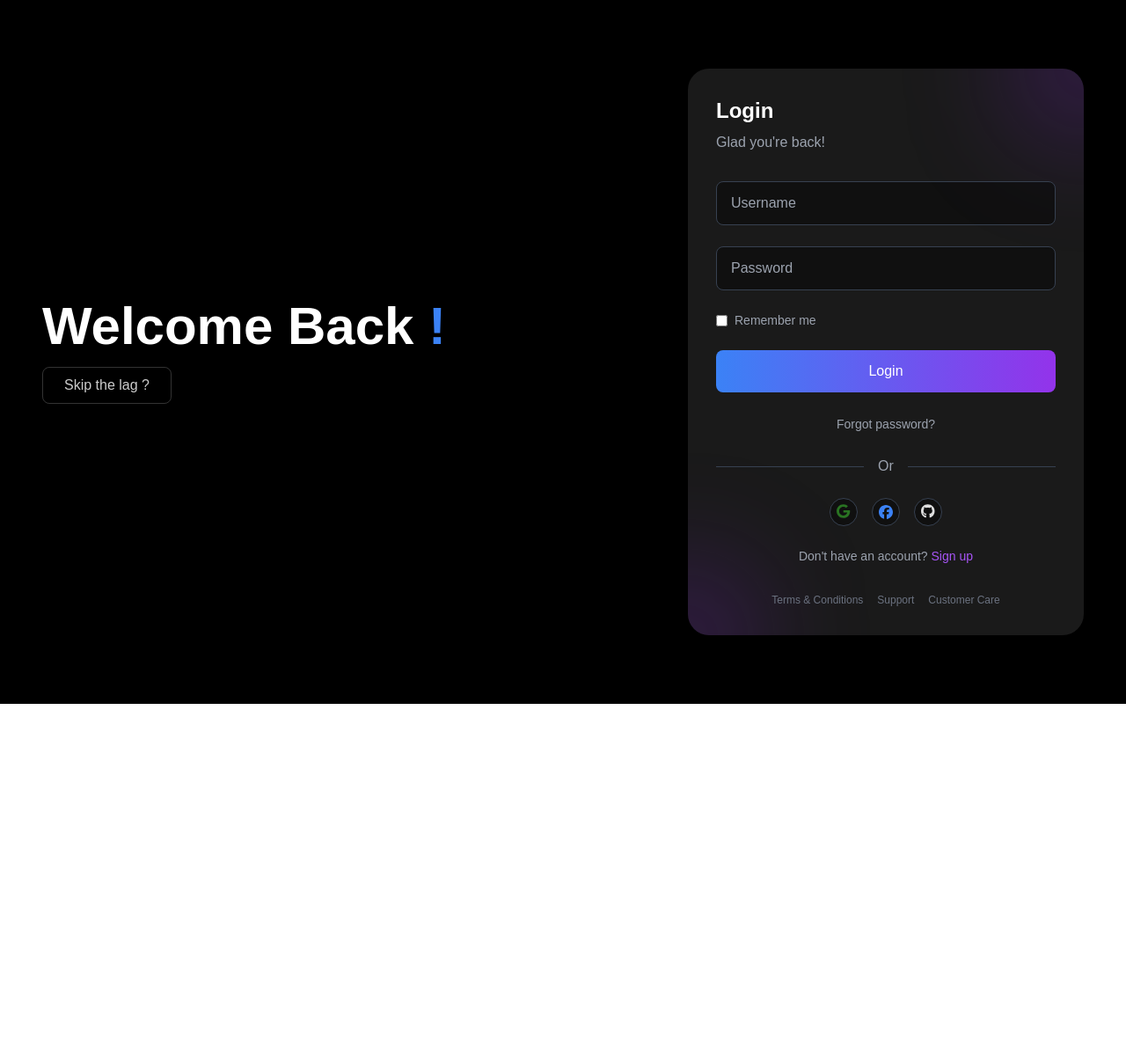
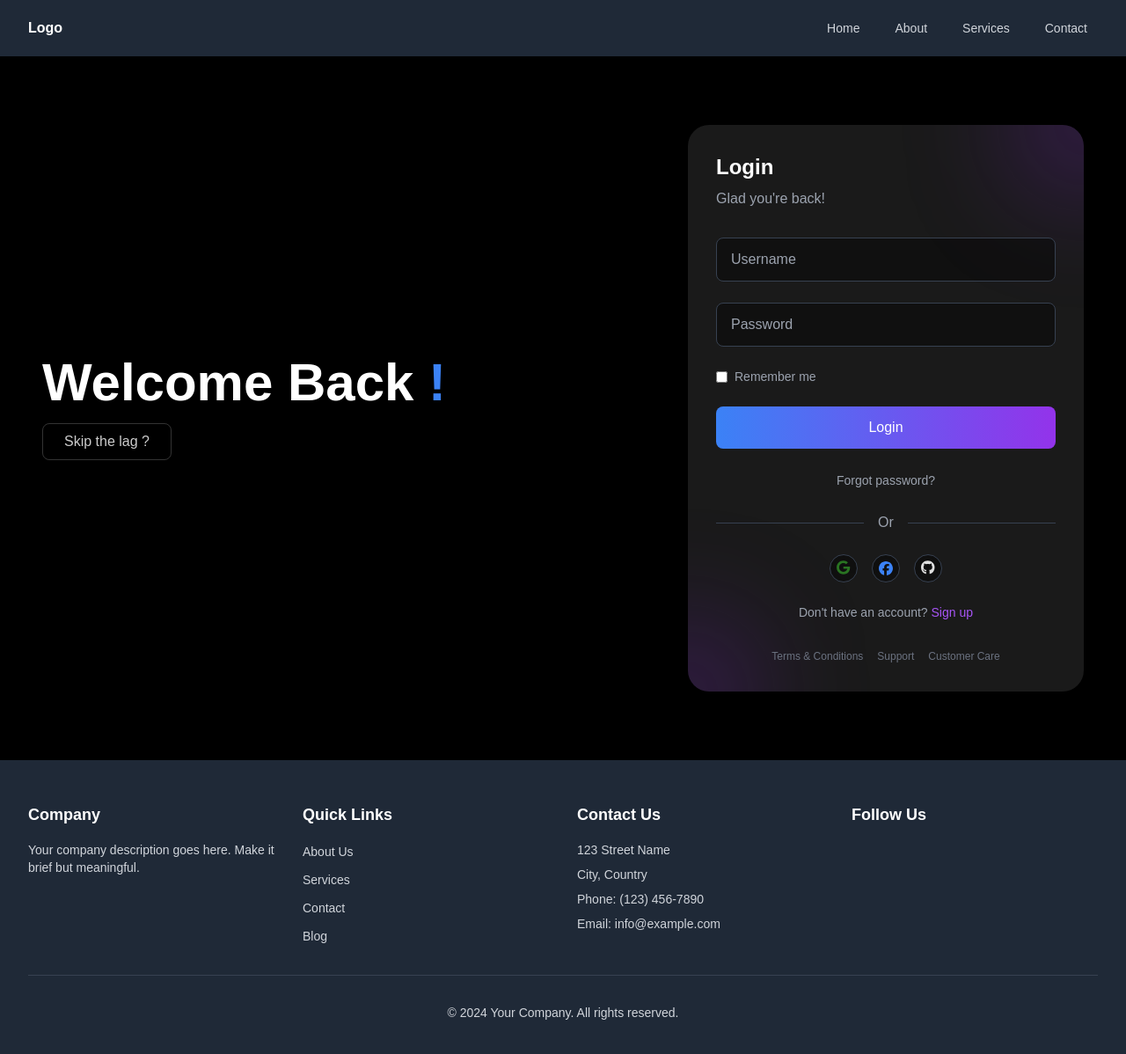
Before and after one commit to ibrahem-ghaybour/ModuFrame, a Nuxt app: page /login in a window 1280 px wide. Shown: the top 1198 px of the page at 88% size. Before the commit the page ends 800 px from the top, so only its background shows below. Built offline with nearby package versions, Linux system fonts and the light colour scheme; no server answers.

Commit message:
Fix errors and import token from email
Fix errors and import token from email

```diff
--- a/app.vue
+++ b/app.vue
@@ -1,41 +1,9 @@
-<script setup>
-// import { ref } from "vue";
-// import { useRouter } from "vue-router";
-
-// const router = useRouter();
-// const credentials = ref({ email: "", password: "" });
-// const token = ref(null);
-// const errorMessage = ref(null);
-
-// const login = async () => {
-//   try {
-//     const { data } = await useFetch("https://reqres.in/api/login", {
-//       method: "POST",
-//       body: credentials.value,
-//     });
-
-//     if (data.value?.token) {
-//       token.value = data.value.token;
-//       localStorage.setItem("authToken", token.value); // Store token
-//       router.push("/home"); // Redirect to protected page
-//     }
-//   } catch (error) {
-//     errorMessage.value = "Invalid login credentials";
-//   }
-// };
-</script>
+<script setup></script>
 
 <template>
   <div>
-    <!-- <h2>Login</h2>
-    <input v-model="credentials.email" type="email" placeholder="Email" />
-    <input
-      v-model="credentials.password"
-      type="password"
-      placeholder="Password"
-    />
-    <button @click="login">Login</button>
-    <p v-if="errorMessage">{{ errorMessage }}</p> -->
-    <NuxtPage />
+    <NuxtLayout>
+      <NuxtPage />
+    </NuxtLayout>
   </div>
 </template>
--- a/components/Auth/LoginForm.vue
+++ b/components/Auth/LoginForm.vue
@@ -3,6 +3,11 @@
     class="min-h-screen w-full flex max-lg:flex-col max-lg:gap-y-10 items-center justify-between bg-black p-12"
   >
     <!-- Left side with Welcome message -->
+    <GlopalPopup v-model:show="showPopup">
+      <p class="text-black text-xl capitalize">
+        {{ errorMessages }}
+      </p>
+    </GlopalPopup>
     <div class="lg:flex-1">
       <h1 class="text-6xl font-bold text-white mb-4">
         Welcome Back <span class="text-blue-500">!</span>
@@ -152,20 +157,22 @@ import { storeToRefs } from "pinia";
 const email = ref("");
 const password = ref("");
 const authStore = useAuthStore();
-const { loading, dataUser } = storeToRefs(authStore);
+const { loading, dataUser, errorMessages } = storeToRefs(authStore);
+const showPopup = ref(false);
 const handleSubmit = async () => {
   authStore.login({
     email: email.value,
     password: password.value,
-    // grant_type: "password",
   });
-  // console.log(dataUser.value);
 };
-const user = computed(() => dataUser.value);
-// watch(dataUser, (newVal) => {
-//   console.log("Updated dataUser:", newVal);
-// });
-// watch(loading, (newVal) => {
-//   console.log("Updated dataUser:", newVal);
-// });
+watch(errorMessages, (newVal) => {
+  if (newVal) {
+    showPopup.value = true;
+  }
+});
+watch(showPopup, (newVal) => {
+  if (!newVal) {
+    errorMessages.value = null;
+  }
+});
 </script>
--- a/components/Auth/SignupForm.vue
+++ b/components/Auth/SignupForm.vue
@@ -193,4 +193,9 @@ watch(errorMessages, (newVal) => {
     showPopup.value = true;
   }
 });
+watch(showPopup, (newVal) => {
+  if (!newVal) {
+    errorMessages.value = null;
+  }
+});
 </script>
--- /dev/null
+++ b/layouts/default.vue
@@ -0,0 +1,100 @@
+<template>
+  <div>
+    <nav class="bg-gray-800 fixed top-0 left-0 w-full">
+      <div class="max-w-7xl mx-auto px-4 sm:px-6 lg:px-8">
+        <div class="flex items-center justify-between h-16">
+          <!-- Logo/Brand -->
+          <div class="flex-shrink-0">
+            <h1 class="text-white font-bold">Logo</h1>
+          </div>
+
+          <!-- Navigation Links -->
+          <div class="hidden md:block">
+            <div class="ml-10 flex items-center space-x-4">
+              <a
+                href="#"
+                class="text-gray-300 hover:text-white px-3 py-2 rounded-md text-sm font-medium"
+                >Home</a
+              >
+              <a
+                href="#"
+                class="text-gray-300 hover:text-white px-3 py-2 rounded-md text-sm font-medium"
+                >About</a
+              >
+              <a
+                href="#"
+                class="text-gray-300 hover:text-white px-3 py-2 rounded-md text-sm font-medium"
+                >Services</a
+              >
+              <a
+                href="#"
+                class="text-gray-300 hover:text-white px-3 py-2 rounded-md text-sm font-medium"
+                >Contact</a
+              >
+            </div>
+          </div>
+        </div>
+      </div>
+    </nav>
+
+    <div class="pt-16">
+      <slot />
+    </div>
+    <footer class="bg-gray-800 text-gray-300">
+      <div class="max-w-7xl mx-auto px-4 sm:px-6 lg:px-8 py-12">
+        <div class="grid grid-cols-1 md:grid-cols-4 gap-8">
+          <!-- Company Info -->
+          <div>
+            <h3 class="text-white text-lg font-bold mb-4">Company</h3>
+            <p class="text-sm">
+              Your company description goes here. Make it brief but meaningful.
+            </p>
+          </div>
+
+          <!-- Quick Links -->
+          <div>
+            <h3 class="text-white text-lg font-bold mb-4">Quick Links</h3>
+            <ul class="space-y-2">
+              <li><a href="#" class="text-sm hover:text-white">About Us</a></li>
+              <li><a href="#" class="text-sm hover:text-white">Services</a></li>
+              <li><a href="#" class="text-sm hover:text-white">Contact</a></li>
+              <li><a href="#" class="text-sm hover:text-white">Blog</a></li>
+            </ul>
+          </div>
+
+          <!-- Contact Info -->
+          <div>
+            <h3 class="text-white text-lg font-bold mb-4">Contact Us</h3>
+            <ul class="space-y-2 text-sm">
+              <li>123 Street Name</li>
+              <li>City, Country</li>
+              <li>Phone: (123) 456-7890</li>
+              <li>Email: info@example.com</li>
+            </ul>
+          </div>
+
+          <!-- Social Links -->
+          <div>
+            <h3 class="text-white text-lg font-bold mb-4">Follow Us</h3>
+            <div class="flex space-x-4">
+              <a href="#" class="text-gray-300 hover:text-white">
+                <span class="sr-only">Facebook</span>
+                <!-- Add social icons here -->
+              </a>
+              <!-- Add more social links as needed -->
+            </div>
+          </div>
+        </div>
+
+        <!-- Copyright -->
+        <div class="border-t border-gray-700 mt-8 pt-8 text-sm text-center">
+          <p>&copy; 2024 Your Company. All rights reserved.</p>
+        </div>
+      </div>
+    </footer>
+  </div>
+</template>
+
+<script setup></script>
+
+<style lang="scss" scoped></style>
--- /dev/null
+++ b/pages/index.client.vue
@@ -0,0 +1,26 @@
+<template>
+  <client-only>
+    <div class="min-h-screen">
+      <h1 class="text-4xl font-bold text-center">
+        home
+        <br />
+      </h1>
+    </div>
+  </client-only>
+</template>
+
+<script setup>
+onMounted(() => {
+  if (!localStorage.getItem("token")) {
+    const hash = window.location.hash;
+    const tokenMatch = hash.match(/access_token=([^&]*)/);
+    const token = tokenMatch ? tokenMatch[1] : null;
+    localStorage.setItem("token", token);
+  }
+});
+definePageMeta({
+  middleware: "auth",
+});
+</script>
+
+<style lang="scss" scoped></style>
--- a/pages/index.vue
+++ /dev/null
@@ -1,19 +0,0 @@
-<template>
-  <client-only>
-    <div>
-      <h1 class="text-4xl font-bold text-center">
-        home
-        <br />
-
-      </h1>
-    </div>
-  </client-only>
-</template>
-
-<script setup>
-definePageMeta({
-  middleware: "auth",
-});
-</script>
-
-<style lang="scss" scoped></style>
```
Also changed, not shown: middleware/auth.ts (+21 -2 lines).
